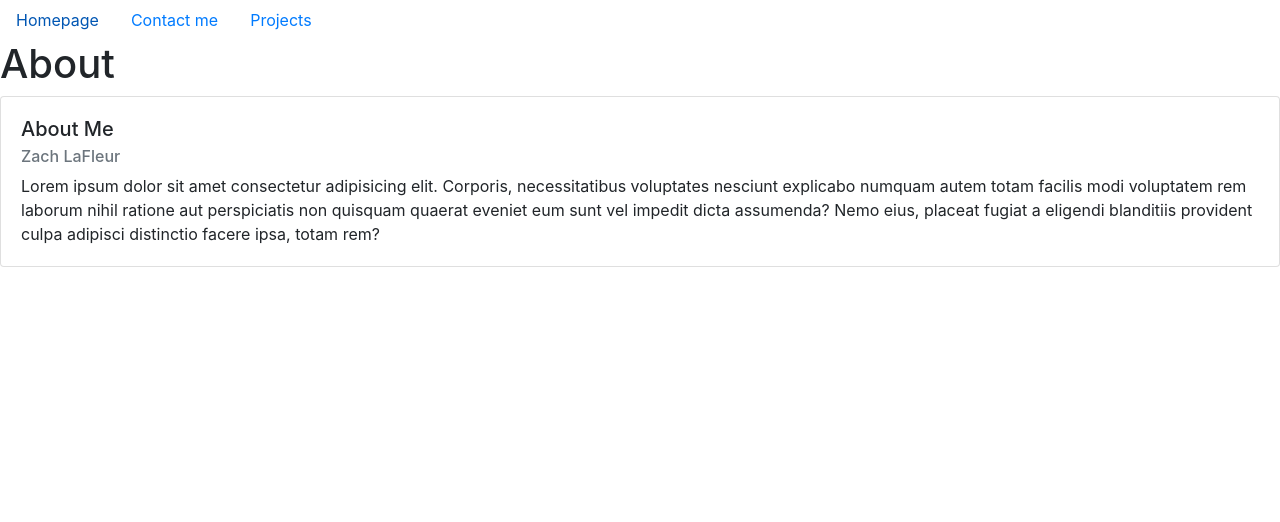
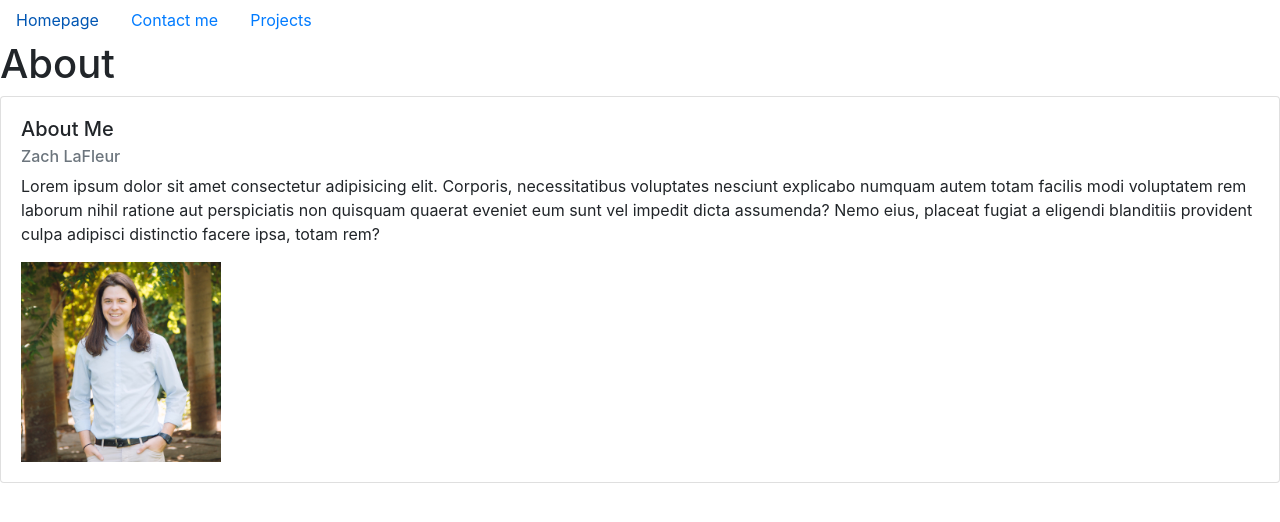
Before and after one commit to MrCartree/Portfolio-React, a React (Create React App) app: page / in a window 1280 px wide. Shown: the top 522 px of the page. Built offline with nearby package versions, Linux system fonts and the light colour scheme.

Commit message:
added an image of myself to the project. rendered it on homepage

```diff
--- a/src/App.css
+++ b/src/App.css
@@ -37,6 +37,16 @@
   }
 }
 
+.myImageContainer {
+  max-width: 200px;
+  height: auto;
+}
+
+.myImage {
+  max-width: 200px;
+  height: auto;
+}
+
 .projectCards {
   display: flex;
   align-items: center;
--- a/src/pages/Homepage.jsx
+++ b/src/pages/Homepage.jsx
@@ -11,6 +11,9 @@ function Homepage() {
                         <h5 className="card-title">About Me</h5>
                         <h6 className="card-subtitle mb-2 text-muted">Zach LaFleur</h6>
                         <p className="card-text">Lorem ipsum dolor sit amet consectetur adipisicing elit. Corporis, necessitatibus voluptates nesciunt explicabo numquam autem totam facilis modi voluptatem rem laborum nihil ratione aut perspiciatis non quisquam quaerat eveniet eum sunt vel impedit dicta assumenda? Nemo eius, placeat fugiat a eligendi blanditiis provident culpa adipisci distinctio facere ipsa, totam rem?</p>
+                        <div className="myImageContainer" >
+                            <img className="myImage" src="/images/Me.jpg" alt="Zach LaFleur" />
+                        </div>
                     </div>
                 </div>
             </div>
```
Also changed, not shown: public/images/Me.jpg (added), 1 other file (tests, documents, lock files or other folders).
